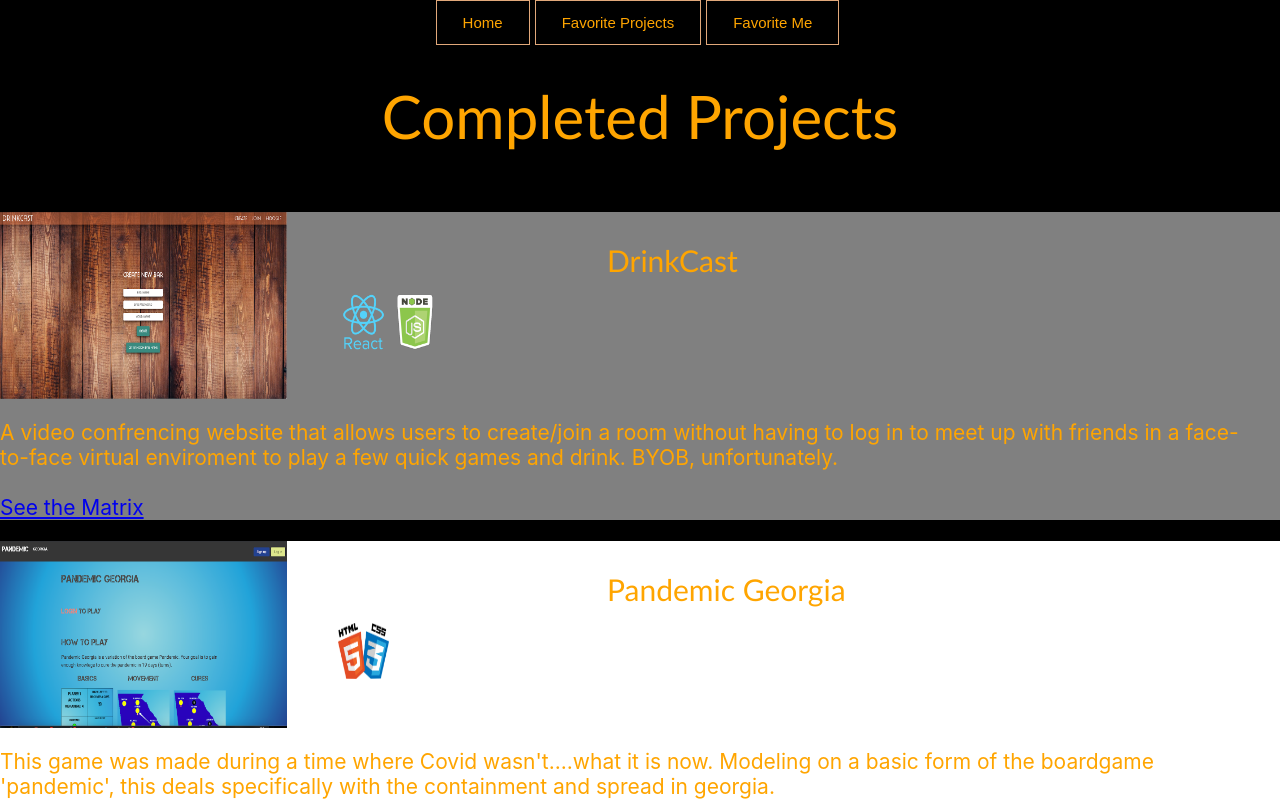
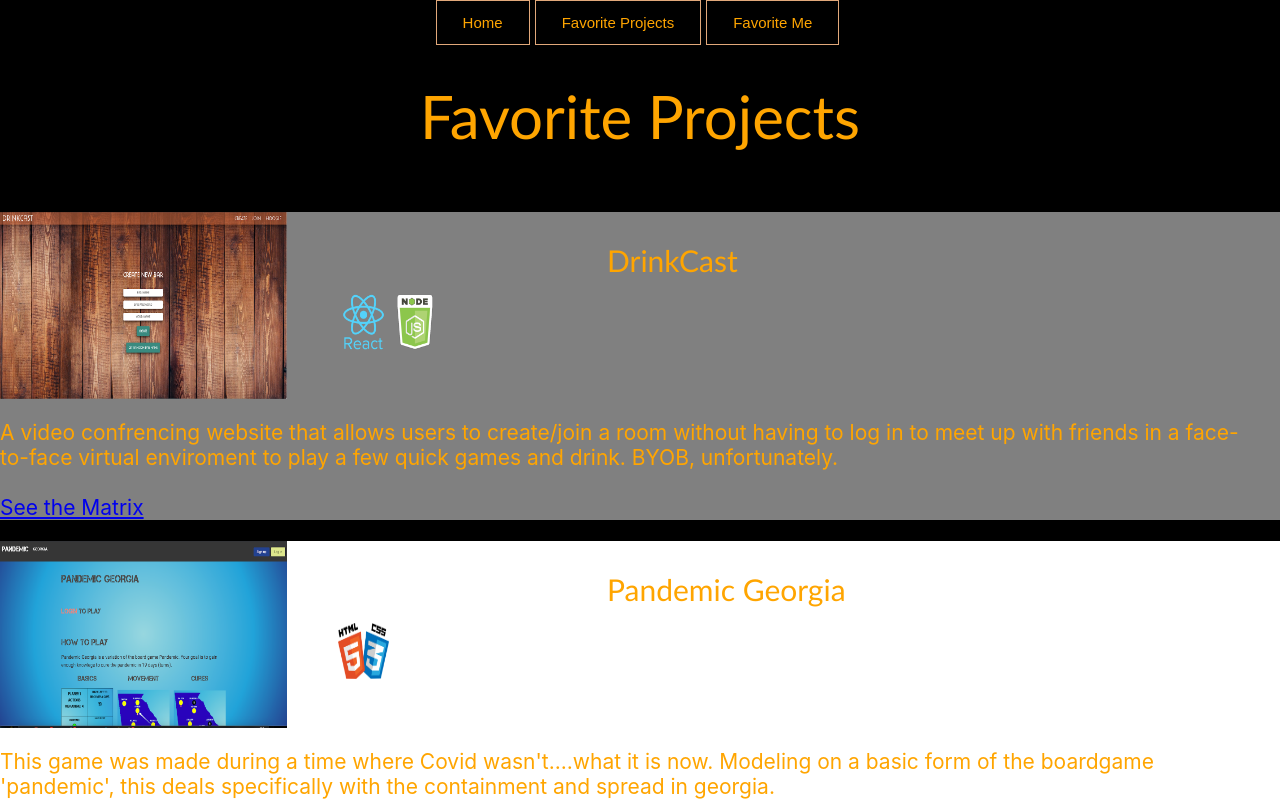
Before and after one commit to JoshuaBevers/personal-Website, a React (Create React App) app: page /completed in a window 1280 px wide. Shown: the top 801 px of the page. Built offline with nearby package versions, Linux system fonts and the light colour scheme.

Commit message:
changed wording.

```diff
--- a/src/components/complete.jsx
+++ b/src/components/complete.jsx
@@ -108,7 +108,7 @@ function Complete() {
 
   return (
     <Completed>
-      <Title>Completed Projects</Title>
+      <Title>Favorite Projects</Title>
       <DisplayBlack>
         <IMGAndTitle>
           <IMG src={Drinkcast} alt={Placeholder}></IMG>
```
